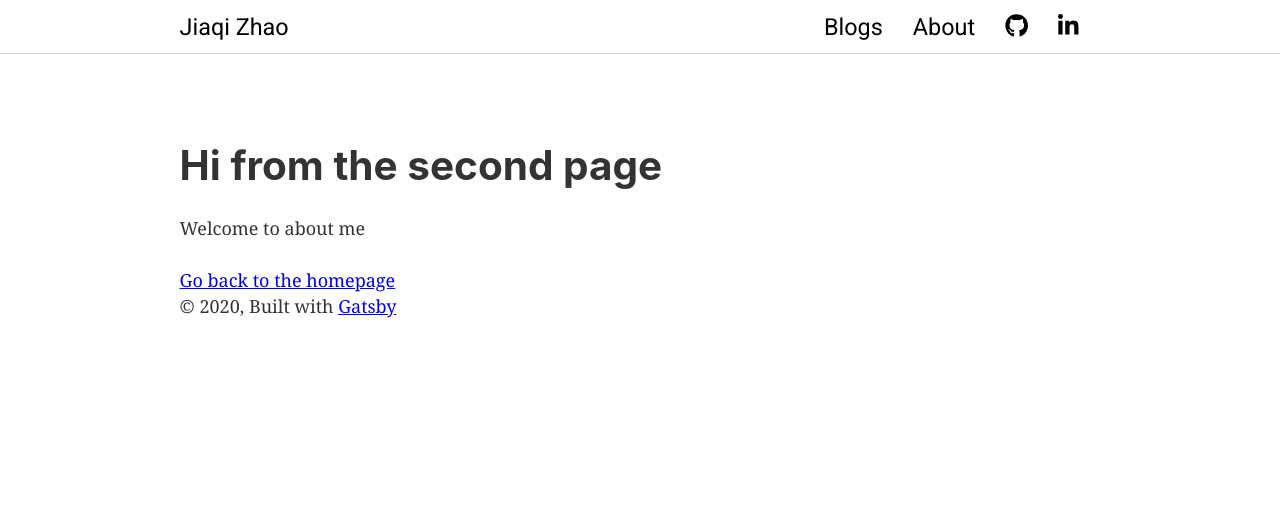
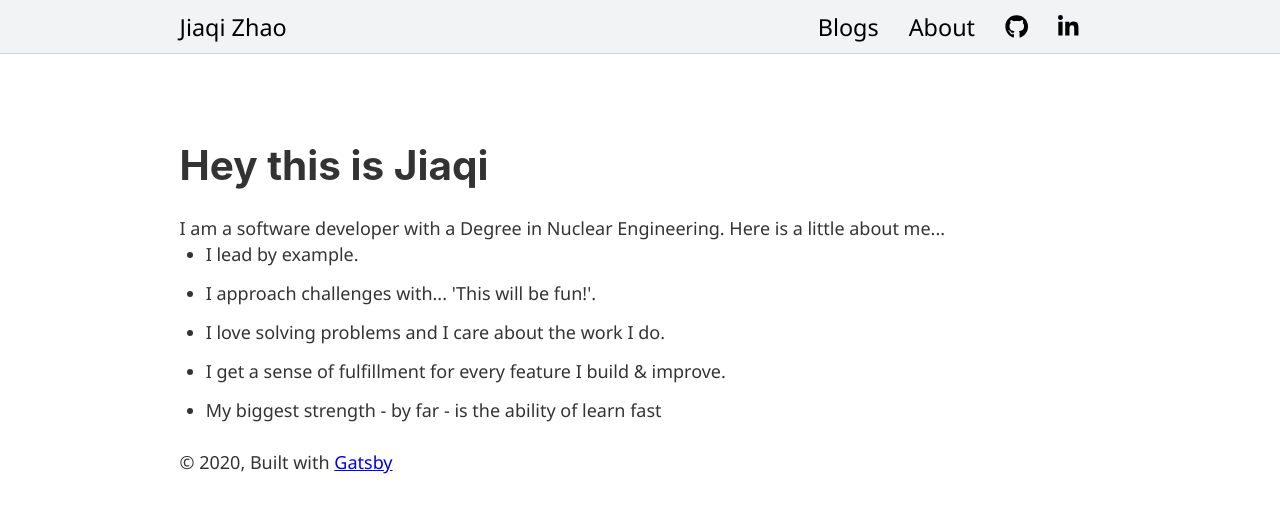
Before and after one commit to marshmello-not-alone/gatsby-blog, a Gatsby site: page /about-me in a window 1280 px wide. Built offline with nearby package versions, Linux system fonts and the light colour scheme; Gatsby itself is replaced by a stand-in of ours.

Commit message:
Updating homepage-aboutme-blog routing and contents

```diff
--- a/src/components/header.js
+++ b/src/components/header.js
@@ -16,14 +16,13 @@ const HeaderH1 = styled(Link)`
   transition: 0.6s;
 `
 const NavigationContainer = styled.div`
-  @import url("https://fonts.googleapis.com/css?family=Roboto&display=swap");
-  font-family: "Roboto", sans-serif;
   font-size: 1.3rem;
   height: 3rem;
   width: 100%;
   border-bottom: solid 0.05rem lightgrey;
   z-index: 999;
   margin-bottom: 5rem;
+  background: #f1f3f4;
 `
 const NavBarInnerDiv = styled.div`
   display: flex;
@@ -69,7 +68,7 @@ const Header = ({ siteTitle }) => (
     <NavBarInnerDiv>
       <HeaderH1 to="/">{siteTitle}</HeaderH1>
       <OptionsContainer>
-        <OptionsLink>Blogs</OptionsLink>
+        <OptionsLink to="/blog-list">Blogs</OptionsLink>
         <OptionsLink to="/about-me">About</OptionsLink>
         <SocialIconLink href="https://github.com/jqiallnatural">
           <FontAwesomeIcon icon={faGithub} />
--- a/src/components/layout.css
+++ b/src/components/layout.css
@@ -1,5 +1,7 @@
+@import url('https://fonts.googleapis.com/css?family=Noto+Sans&display=swap');
+
 html {
-  font-family: sans-serif;
+  font-family: 'Noto Sans', sans-serif;
   -ms-text-size-adjust: 100%;
   -webkit-text-size-adjust: 100%;
 }
@@ -7,6 +9,7 @@ body {
   margin: 0;
   -webkit-font-smoothing: antialiased;
   -moz-osx-font-smoothing: grayscale;
+  font-family: 'Noto Sans', sans-serif;
 }
 article,
 aside,
@@ -200,7 +203,7 @@ html {
 }
 body {
   color: hsla(0, 0%, 0%, 0.8);
-  font-family: georgia, serif;
+  font-family: 'Noto Sans', sans-serif;
   font-weight: normal;
   word-wrap: break-word;
   font-kerning: normal;
--- a/src/pages/about-me.js
+++ b/src/pages/about-me.js
@@ -7,9 +7,17 @@ import SEO from "../components/seo"
 const SecondPage = () => (
   <Layout>
     <SEO title="About me" />
-    <h1>Hi from the second page</h1>
-    <p>Welcome to about me</p>
-    <Link to="/">Go back to the homepage</Link>
+    <h1>Hey this is Jiaqi</h1>
+    <span>I am a software developer with a Degree in Nuclear Engineering. Here is a little about me...</span>
+    <div>
+      <ul>
+        <li>I lead by example.</li>
+        <li>I approach challenges with... 'This will be fun!'.</li>
+        <li>I love solving problems and I care about the work I do.</li>
+        <li>I get a sense of fulfillment for every feature I build & improve.</li>
+        <li>My biggest strength - by far - is the ability of learn fast</li>
+      </ul>
+    </div>
   </Layout>
 )
 
```
Also changed, not shown: src/pages/blog-list.js (added, +62 -0 lines), src/pages/index.js (+9 -47 lines).
